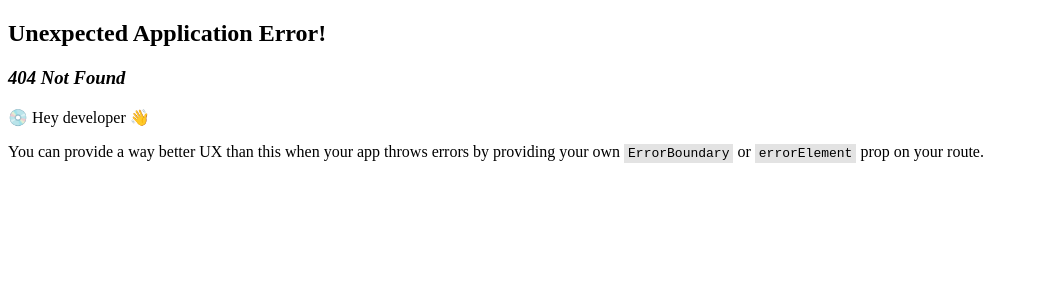
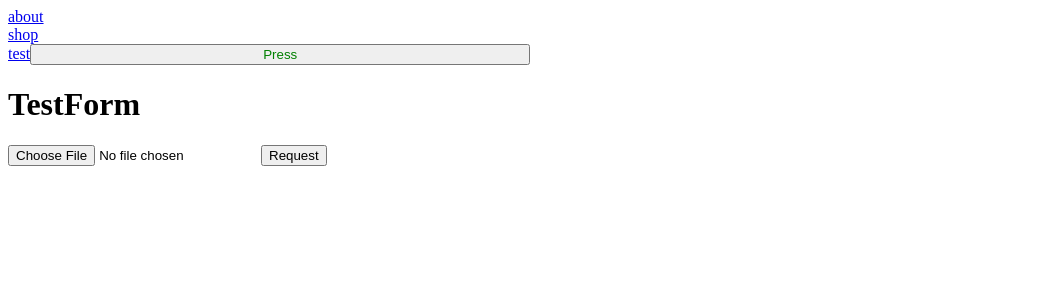
Before and after one commit to DukeKunYura/webpack-custom-configuration, a React app: page /testform in a window 1280 px wide. Before the commit this address had no page. Shown: the top 300 px of the page, without its empty margins (0-1039 px from the left). Built offline with nearby package versions, Linux system fonts and the light colour scheme.

Commit message:
[+] add testForm

```diff
--- a/src/components/App.tsx
+++ b/src/components/App.tsx
@@ -7,6 +7,8 @@ export const App = () => {
       <Link to={"/about"}>about</Link>
       <br />
       <Link to={"/shop"}>shop</Link>
+      <br />
+      <Link to={"/testform"}>test</Link>
       <button className={classes.button}>
         <span>Press</span>
       </button>
--- a/src/index.tsx
+++ b/src/index.tsx
@@ -3,6 +3,7 @@ import { createBrowserRouter, RouterProvider } from "react-router-dom";
 import { App } from "./components/App";
 import Shop from "./pages/shop/Shop";
 import About from "./pages/about/About";
+import TestForm from "./pages/testForm/TestForm";
 
 const root = document.getElementById("root");
 
@@ -25,6 +26,10 @@ const router = createBrowserRouter([
         path: "/shop",
         element: <Shop />,
       },
+      {
+        path: "/testform",
+        element: <TestForm />,
+      },
     ],
   },
 ]);
--- /dev/null
+++ b/src/pages/testForm/TestForm.tsx
@@ -0,0 +1,22 @@
+import React, { FormEvent } from 'react'
+
+export default function TestForm() {
+
+    async function sendData(event: React.FormEvent<HTMLFormElement>) {
+        event.preventDefault();
+
+        const formData = new FormData(event.currentTarget);
+
+        console.log(formData.get("file"))
+      }
+  return (
+    <>
+    <h1>TestForm</h1>
+    <form onSubmit={(event)=>{sendData(event)}}>
+      <input type="file" name="file" />
+      <button type="submit">Request</button>
+    </form>
+    </>
+
+  )
+}
```
